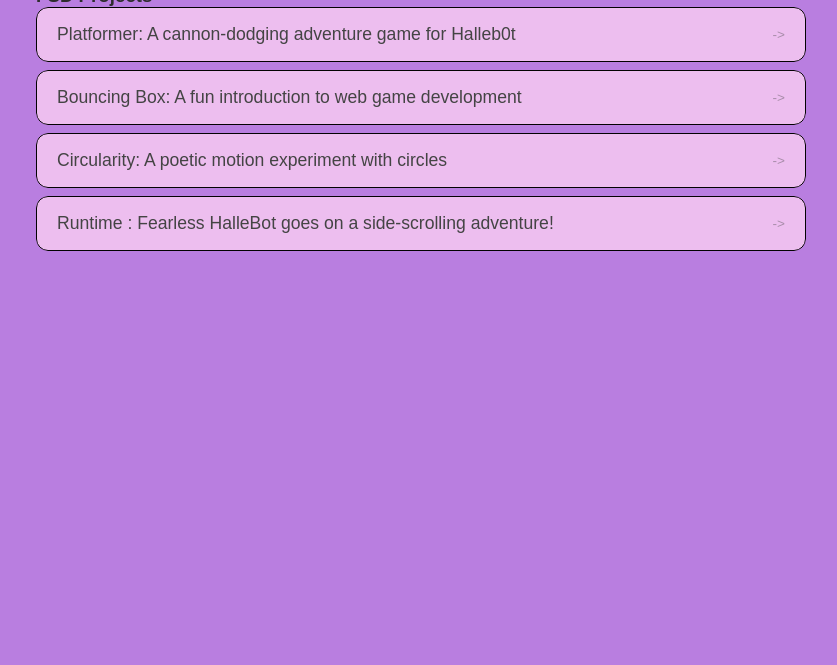
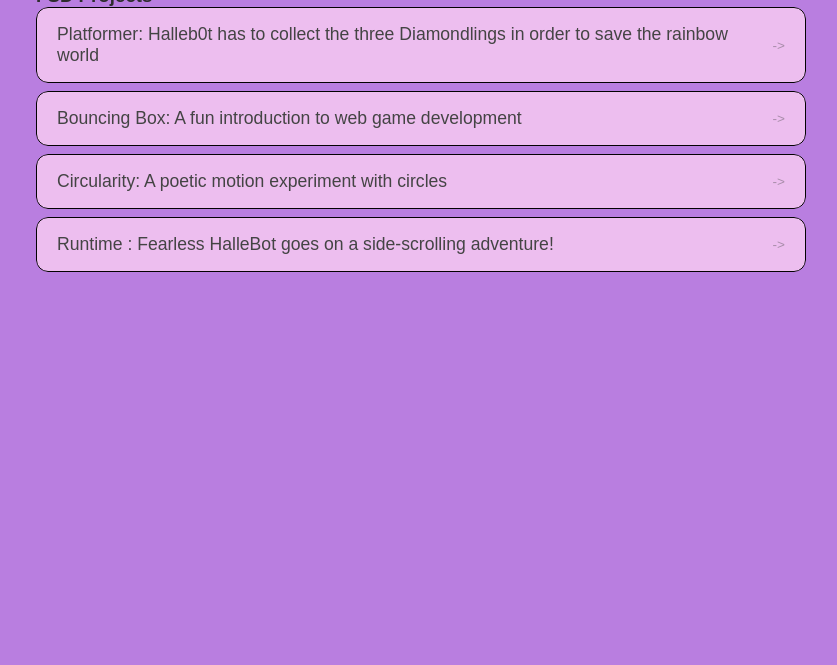
Before and after one commit to bennett73332/bennett73332, a plain HTML site: page portfolio.html in a window 1280 px wide. Shown: the part 135-800 px from the top of the page, without its empty margins (219-1056 px from the left). Drawn offline with Linux system fonts and the light colour scheme.

Commit message:
minor change1

```diff
--- a/portfolio.html
+++ b/portfolio.html
@@ -25,7 +25,7 @@
            <h3>FSD Projects</h3>
            <ul id="portfolio">
             <li>
-           <a href="fsd-projects/platformer/">Platformer: A cannon-dodging adventure game for Halleb0t</a>
+           <a href="fsd-projects/platformer/">Platformer: Halleb0t has to collect the three Diamondlings in order to save the rainbow world</a>
           </li>
           <li>
           <a href= "fsd-projects/bouncing-box/">Bouncing Box: A fun introduction to web game development</a>
```
